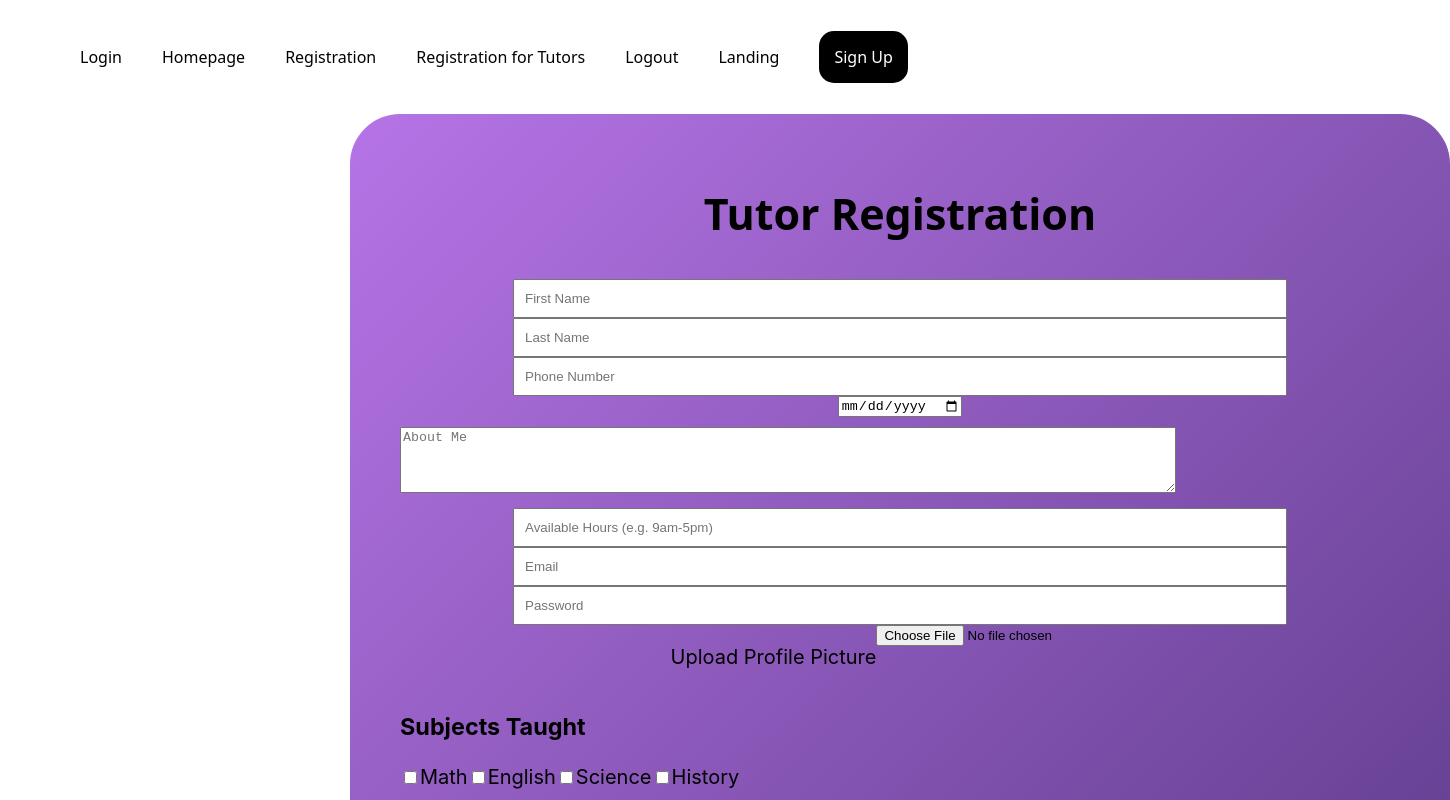
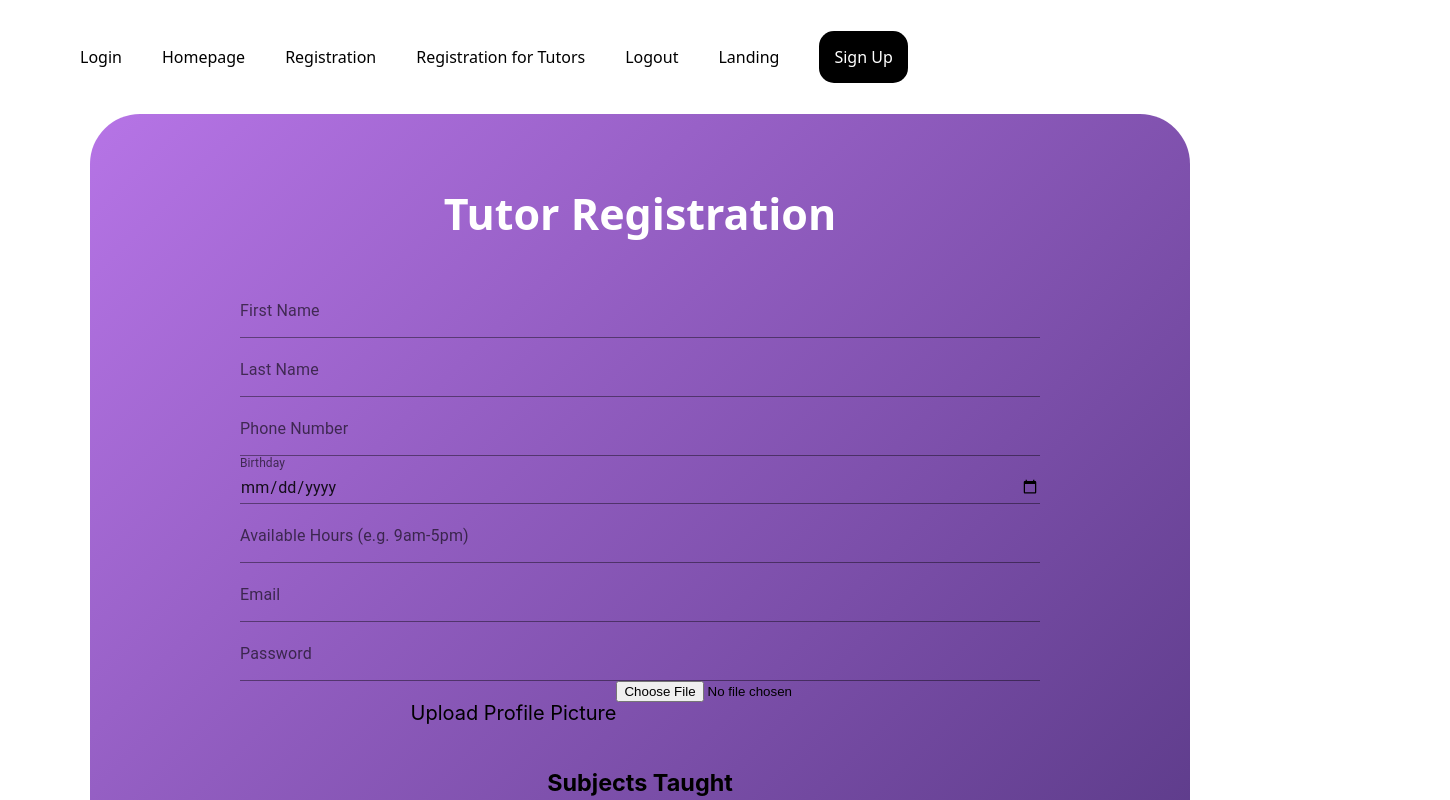
Before and after one commit to jagganjestine/CS4485, a React (Create React App) app in the folder online-tutoring/: page /registrationtutors in a window 1280 px wide. Shown: the top 800 px of the page, 1450 px wide, since content can reach past the window. Built offline with nearby package versions, Linux system fonts and the light colour scheme.

Commit message:
updated tutor registration page

```diff
--- a/online-tutoring/src/components/Registration.css
+++ b/online-tutoring/src/components/Registration.css
@@ -1,6 +1,5 @@
 /* Registration.css */
 .new_registration-container {
-  text-align: left;
   padding: 90px 50px 90px 50px; /* top, right, bottom, left */
   font-size: 20px;
   margin-top: 40px;
--- a/online-tutoring/src/components/RegistrationTutors.css
+++ b/online-tutoring/src/components/RegistrationTutors.css
@@ -1,16 +1,25 @@
 .tutor-registration-container {
-    text-align: left;
+    text-align: center;
     padding: 50px;
     font-size: 20px;
     background: linear-gradient(135deg, #B674E6, #3B2667);
     border-radius: 50px;
     width: 1000px;
-    height: 200vh;
+
+    position: absolute;
+    left: 50%;
+    transform: translateX(-50%);
+  }
+
+  .tutor-registration-container h2 {
+    color: white;
   }
 
 .test {
     padding-bottom: 300px;
     padding-left: 350px;
+    margin-bottom: 1300px;
+
 }
 
 .tutor-reg-title {
@@ -132,6 +141,7 @@ checkboxes .MuiFormControlLabel-root + .MuiFormControlLabel-root {
   font-family: system-ui, -apple-system, BlinkMacSystemFont, 'Segoe UI', Roboto, Oxygen, Ubuntu, Cantarell, 'Open Sans', 'Helvetica Neue', sans-serif;
 }
 
+
 .MuiCheckbox-root.Mui-checked {
   color: white; /* Change the color to white when checked */
 }
--- a/online-tutoring/src/components/RegistrationTutors.js
+++ b/online-tutoring/src/components/RegistrationTutors.js
@@ -12,6 +12,7 @@ import RegistrationTutors from './RegistrationTutors'
 import Registration from './Registration'
 import { Link, BrowserRouter as Router, Route, Routes } from "react-router-dom";
 import BottomNav from "./BottomNav";
+import { TextField } from "@mui/material";
 
 
 
@@ -123,23 +124,29 @@ function TutorRegistration() {
         <div className="tutor-registration-container">
           <div>
             <h2 className="tutor-title">Tutor Registration</h2>
-            {/*<TextField label="First Name" variant="standard" className="verification-code" onChange={(e) => setFirstName(e.target.value)}/></div>*/}
-            <div className="form-group"> <input type="first name" placeholder="First Name" onChange={(e) => setFirstName(e.target.value)} /> </div>
-            <div className="form-group"> <input type="last name" placeholder="Last Name" onChange={(e) => setLastName(e.target.value)} /> </div>
-            <div className="form-group"> <input type="phone number" placeholder="Phone Number" onChange={(e) => setPhoneNumber(e.target.value)} /> </div>
-            <div className="form-group"> <input type="date" placeholder="Birthday" onChange={(e) => setBirthday(e.target.value)} /> </div>
-            <div style={{ marginTop: '10px' }}>
-              <textarea
-                style={{ width: '77%' }}
-                placeholder="About Me"
-                rows={4}
-                cols={115}
-                onChange={(e) => setAboutMe(e.target.value)}
-              ></textarea> <div style={{ marginTop: '10px' }}></div>
+
+            <div className="form-group">
+            <TextField type="first name" label="First Name" id="standard-basic" variant="standard" className="proportion" value={firstName} onChange={(e) => setFirstName(e.target.value)}></TextField>
             </div>
-            <div className="form-group"> <input type="hours" placeholder="Available Hours (e.g. 9am-5pm)" onChange={(e) => setAvailableHours(e.target.value)} /> </div>
-            <div className="form-group"> <input type="email" placeholder="Email" onChange={(e) => setEmail(e.target.value)} /> </div>
-            <div className="form-group"> <input type="password" placeholder="Password" onChange={(e) => setPassword(e.target.value)} /> </div>
+            <div className="form-group">
+              <TextField type="last name" label="Last Name" id="standard-basic" variant="standard" className="proportion" value={lastName} onChange={(e) => setLastName(e.target.value)}></TextField>
+            </div>
+            <div className="form-group">
+            <TextField type="phone number" label="Phone Number" id="standard-basic" variant="standard" className="proportion" value={phoneNumber} onChange={(e) => setPhoneNumber(e.target.value)}></TextField>
+             </div>
+            <div className="form-group">
+            <TextField type="date" label="Birthday" id="standard-basic" variant="standard" className="proportion" value={birthday} onChange={(e) => setBirthday(e.target.value)} InputLabelProps={{shrink: true }}></TextField>
+            </div>
+
+            <div className="form-group">
+            <TextField type="hours" label="Available Hours (e.g. 9am-5pm)" id="standard-basic" variant="standard" className="proportion" value={availableHours} onChange={(e) => setAvailableHours(e.target.value)}></TextField>
+            </div>
+            <div className="form-group">
+            <TextField type="email" label="Email" id="standard-basic" variant="standard" className="proportion" value={birthday} onChange={(e) => setEmail(e.target.value)}></TextField>
+            </div>
+            <div className="form-group">
+            <TextField type="password" label="Password" id="standard-basic" variant="standard" className="proportion" value={birthday} onChange={(e) => setPassword(e.target.value)}></TextField>
+            </div>
             <div className="form-group">
               <p>Upload Profile Picture</p>
               <input type="file" onChange={handleChange} />
```
